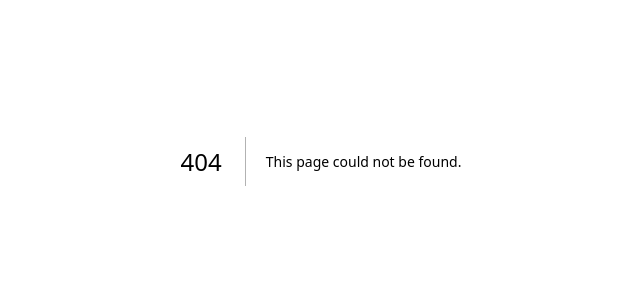
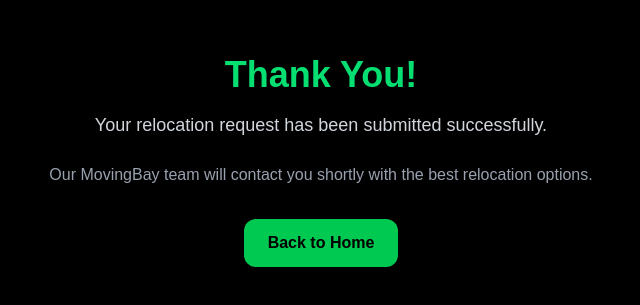
Before and after one commit to shyjuchathampalli/movingbay-next, a Next.js app: page /thank-you in a window 1280 px wide. Before the commit this address had no page. Shown: the part 239-544 px from the top of the page, without its empty margins (319-959 px from the left). Built offline with nearby package versions, Linux system fonts and the light colour scheme.

Commit message:
thank you page added

```diff
--- /dev/null
+++ b/app/thank-you/page.tsx
@@ -0,0 +1,26 @@
+export default function ThankYouPage() {
+  return (
+    <main className="min-h-screen flex items-center justify-center bg-black text-white px-6">
+      <div className="max-w-xl text-center">
+        <h1 className="text-4xl font-bold text-green-400 mb-4">
+          Thank You!
+        </h1>
+
+        <p className="text-lg text-gray-300 mb-6">
+          Your relocation request has been submitted successfully.
+        </p>
+
+        <p className="text-gray-400 mb-8">
+          Our MovingBay team will contact you shortly with the best relocation options.
+        </p>
+
+        <a
+          href="/"
+          className="inline-block bg-green-500 hover:bg-green-400 text-black font-semibold px-6 py-3 rounded-xl transition"
+        >
+          Back to Home
+        </a>
+      </div>
+    </main>
+  );
+}
--- a/components/QuoteForm.tsx
+++ b/components/QuoteForm.tsx
@@ -1,6 +1,7 @@
 "use client";
 
 import { useState } from "react";
+import { useRouter } from "next/navigation";
 
 const countries = [
   "India",
@@ -42,6 +43,8 @@
     date: "",
   });
 
+  const router = useRouter();
+
   const handleChange = (e: any) => {
     setForm({ ...form, [e.target.name]: e.target.value });
   };
@@ -57,7 +60,7 @@
     const data = await res.json();
 
     if (data.success) {
-      alert("Thank You! Your Request for Quote submitted successfully!");
+      router.push("/thank-you");
     } else {
       alert("Something went wrong");
     }
```
